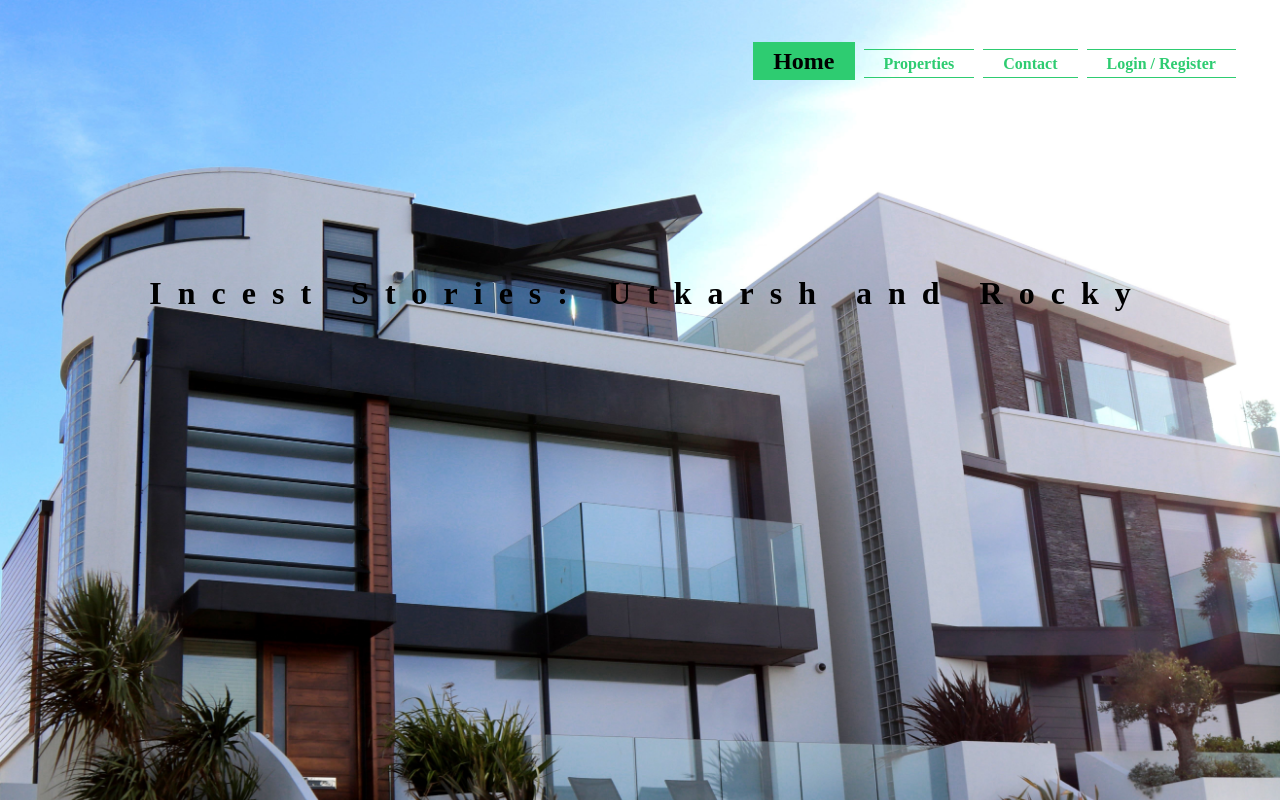
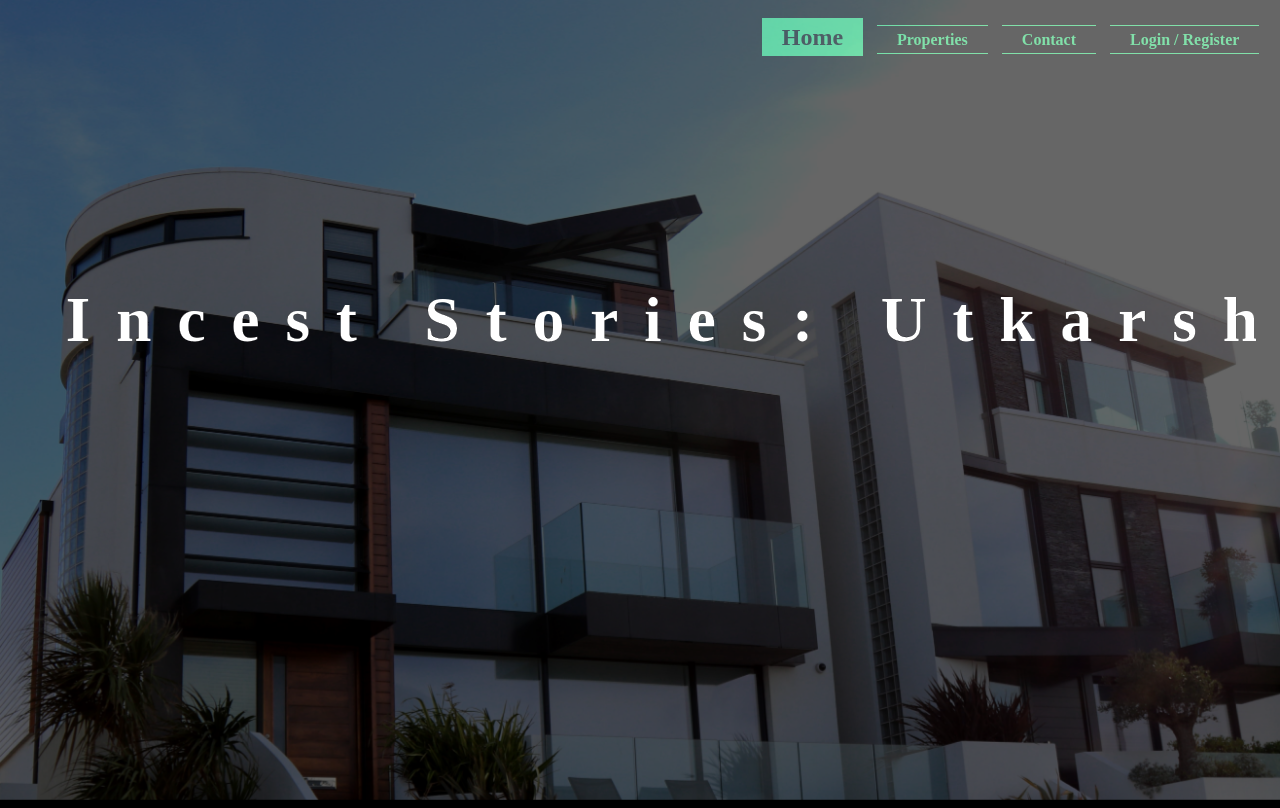
Before and after one commit to itsak610/auxin, a plain HTML site: page index.html in a window 1280 px wide. Drawn offline with Linux system fonts and the light colour scheme; a web font is replaced by a local one.

Commit message:
nav bar trial 2

```diff
--- a/index.html
+++ b/index.html
@@ -3,16 +3,18 @@
     <head>
         <title>Incest Stories: Utkarsh and Rocky</title>
         <link href="style.css" rel="stylesheet" type="text/css" />
-    </head>
-
-    <body>
-        <section class="section1">
+        <nav>
             <ul>
                 <li class="active"><a href="/">Home</a></li>
                 <li><a href="properties.html">Properties</a></li>
                 <li><a href="contactus.html">Contact</a></li>
                 <li><a href="login.html">Login / Register</a></li>
             </ul>
+        </nav>
+    </head>
+
+    <body>
+        <section class="section1">
 
                 <h1>Incest Stories: Utkarsh and Rocky</h1>
 
--- a/style.css
+++ b/style.css
@@ -1,7 +1,6 @@
 @import url('https://fonts.googleapis.com/css?family=Arapey');
 
-html,body
-{
+html{
   width: 100%;
   height: 100%;
   margin: 0px;
@@ -10,21 +9,36 @@ html,body
   position: relative;
   font-family: 'Arapey';
   scroll-behavior: smooth;
-  background-color: white;
-  background-image: url(background.jpg);
+  background-color: black;
+}
+
+html::after {
+  content: "";
+  background: url(background.jpg);
   background-repeat: no-repeat;
   background-attachment: fixed;
   background-size: cover;
+  opacity: 0.4;
+  top: 0;
+  left: 0;
+  bottom: 0;
+  right: 0;
+  position: absolute;
 }
+
 h1 {
-  font-size: 2em;
+  -webkit-text-stroke-width: 0.2px;
+  -webkit-text-stroke-color: black;
+  color: white;
+  font-size: 4em;
   text-align: center;
   margin-top: 20%;
-  margin-left: 0.5em;
-  letter-spacing: 0.5em;
+  margin-left: 0.4em;
+  letter-spacing: 0.4em;
   overflow: hidden;
   white-space: nowrap;
   position: relative;
+  z-index: 10;
 }
 
 section {
@@ -40,10 +54,11 @@ ul{
   list-style-type: none;
   margin-right: 1%;
   font-weight: bold;
+  z-index: 10;
 }
 ul li{
     display: inline-block;
-    margin-left: 5px;
+    margin-left: 10px;
 }
 ul li a{
     color: #2ecc71 ;
```
